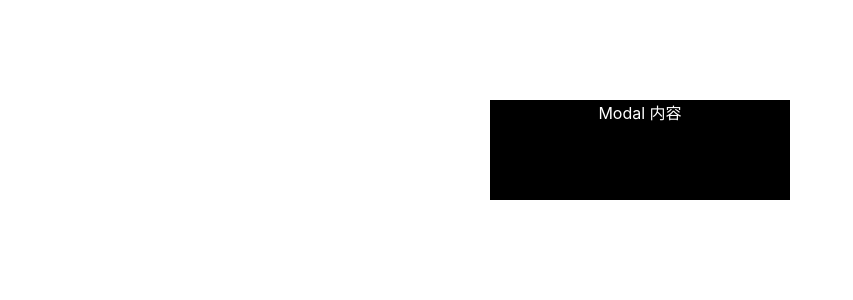
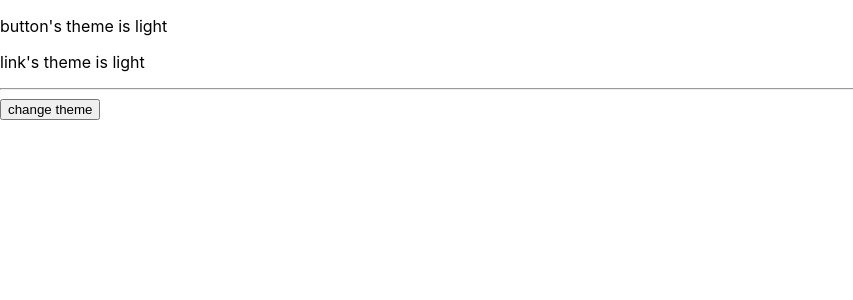
Before and after one commit to wumo1016/react_practice, a React (Create React App) app in the folder react16-1/: page / in a window 1280 px wide. Shown: the top 300 px of the page, without its empty margins (0-853 px from the left). Built offline with nearby package versions, Linux system fonts and the light colour scheme.

Commit message:
feat(context)

```diff
--- a/react16-1/src/components/advancedUse/ContextDemo.js
+++ b/react16-1/src/components/advancedUse/ContextDemo.js
@@ -4,27 +4,32 @@ import React from 'react'
 const ThemeContext = React.createContext('light')
 
 // 底层组件 - 函数是组件
-function ThemeLink (props) {
+function ThemeLink(props) {
   // const theme = this.context // 会报错。函数式组件没有实例，即没有 this
 
   // 函数式组件可以使用 Consumer
-    return <ThemeContext.Consumer>
-        { value => <p>link's theme is {value}</p> }
+  return (
+    <ThemeContext.Consumer>
+      {value => <p>link's theme is {value}</p>}
     </ThemeContext.Consumer>
+  )
 }
 
 // 底层组件 - class 组件
 class ThemedButton extends React.Component {
   // 指定 contextType 读取当前的 theme context。
-    // static contextType = ThemeContext // 也可以用 ThemedButton.contextType = ThemeContext
+  static contextType = ThemeContext // 也可以用 ThemedButton.contextType = ThemeContext
   render() {
     const theme = this.context // React 会往上找到最近的 theme Provider，然后使用它的值。
-        return <div>
+    console.log(this.context)
+    return (
+      <div>
         <p>button's theme is {theme}</p>
       </div>
+    )
   }
 }
-ThemedButton.contextType = ThemeContext // 指定 contextType 读取当前的 theme context。
+// ThemedButton.contextType = ThemeContext // 指定 contextType 读取当前的 theme context。
 
 // 中间的组件再也不必指明往下传递 theme 了。
 function Toolbar(props) {
@@ -44,11 +49,13 @@ class App extends React.Component {
     }
   }
   render() {
-        return <ThemeContext.Provider value={this.state.theme}>
+    return (
+      <ThemeContext.Provider value={this.state.theme} title={this.state.theme}>
         <Toolbar />
-            <hr/>
+        <hr />
         <button onClick={this.changeTheme}>change theme</button>
       </ThemeContext.Provider>
+    )
   }
   changeTheme = () => {
     this.setState({
--- a/react16-1/src/components/advancedUse/index.js
+++ b/react16-1/src/components/advancedUse/index.js
@@ -1,7 +1,7 @@
 import React from 'react'
 // import UncontrolledDemo from './UncontrolledDemo'
-import PortalsDemo from './PortalsDemo'
-// import ContextDemo from './ContextDemo'
+// import PortalsDemo from './PortalsDemo'
+import ContextDemo from './ContextDemo'
 // import LazyDemo from './LazyDemo'
 // import SCUDemo from './SCUDemo'
 // import SCUDemo2 from './SCUDemo2'
@@ -17,8 +17,8 @@ class AdvancedUse extends React.Component {
     return (
       <div>
         {/* <UncontrolledDemo /> */}
-        <PortalsDemo>Modal 内容</PortalsDemo>
-        {/* <ContextDemo /> */}
+        {/* <PortalsDemo>Modal 内容</PortalsDemo> */}
+        <ContextDemo />
         {/* <LazyDemo/> */}
         {/* <SCUDemo/> */}
         {/* <SCUDemo2/> */}
```
Also changed, not shown: 1 other file (tests, documents, lock files or other folders). Lines whose indentation alone changed are shown as unchanged.
